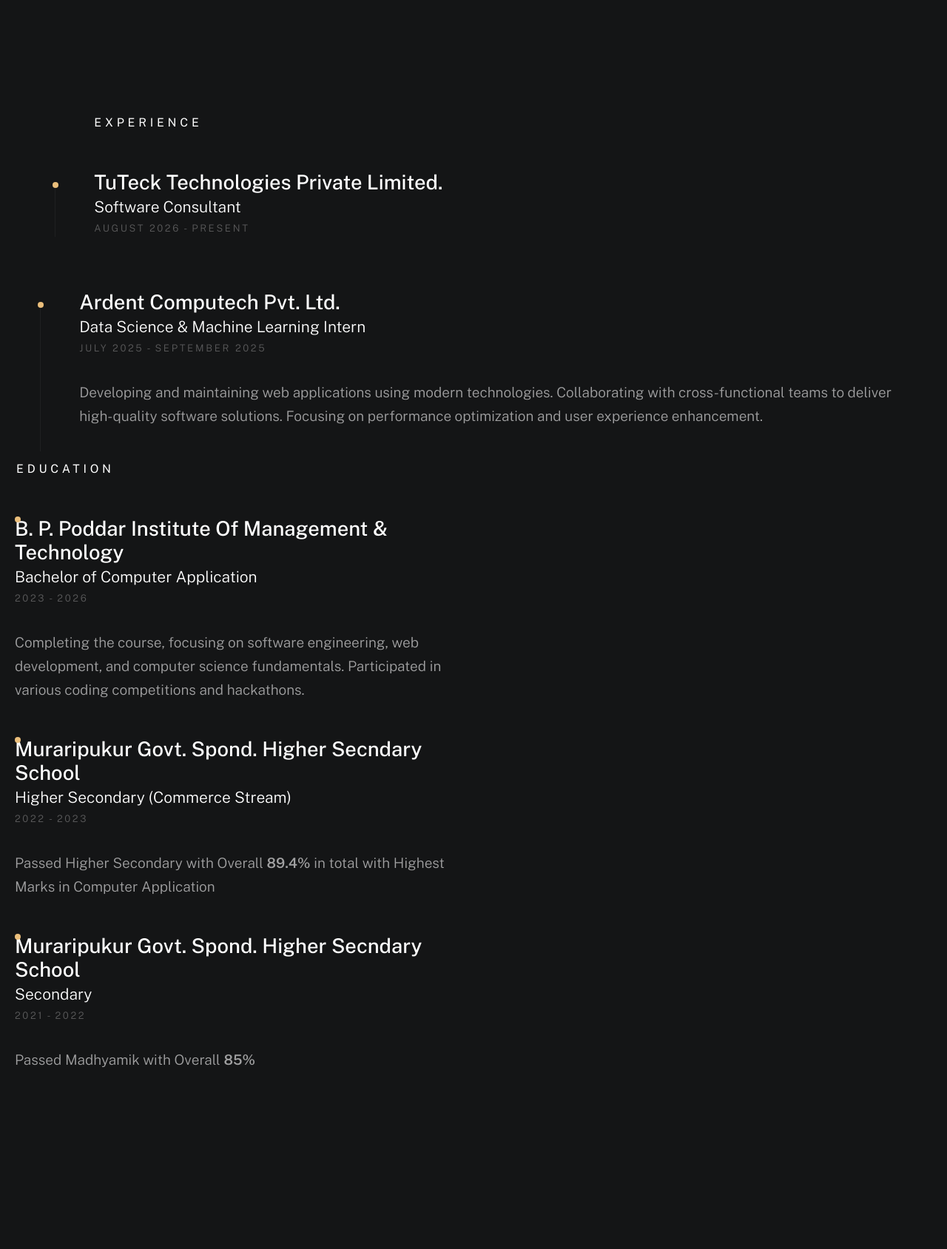
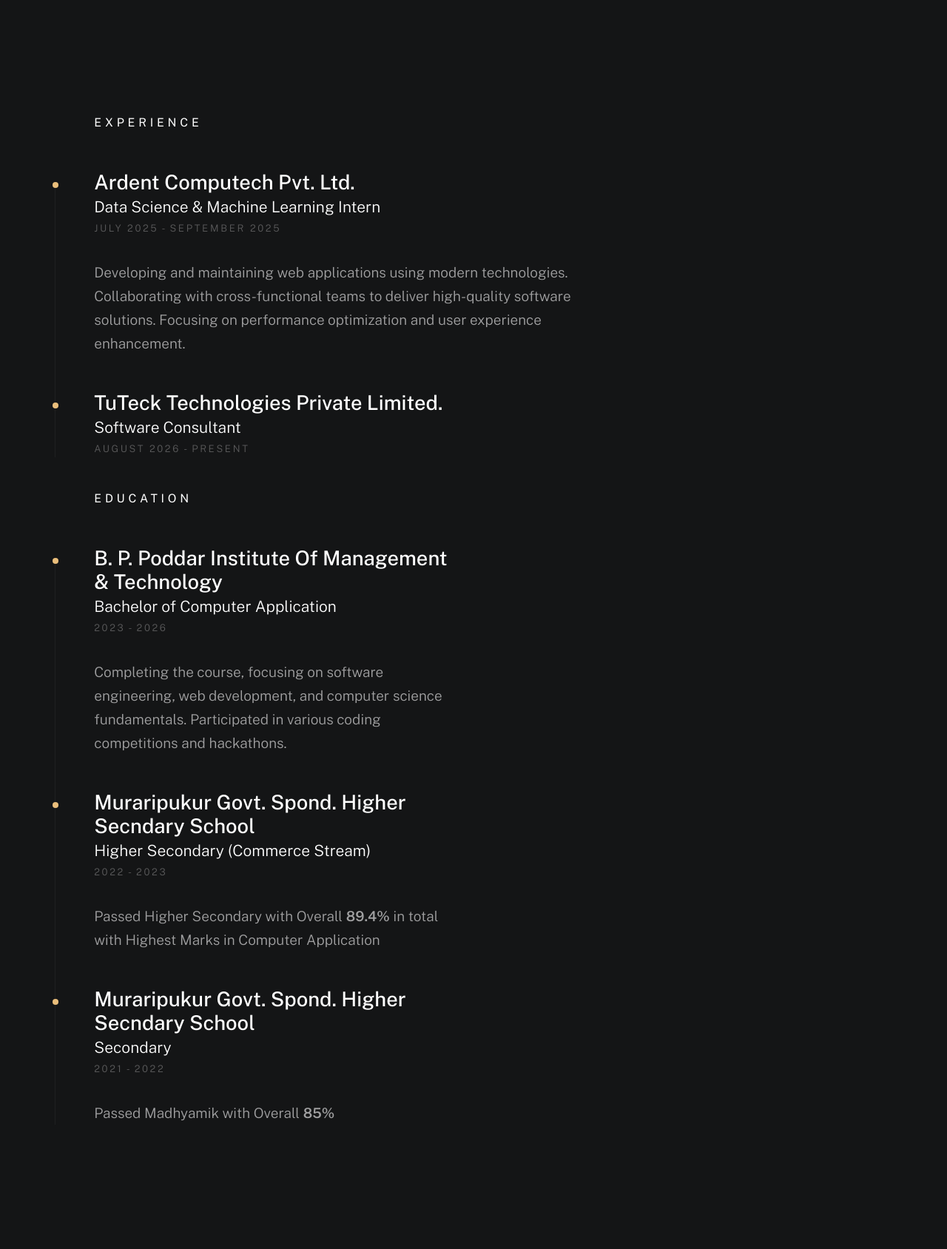
Before and after one commit to basak2005/portfolio_vercel, a Django app: template portfolio/templates/index1.html in a window 1280 px wide. Shown: the part 2093-3781 px from the top of the page at 74% size. Run offline with Django 5.2, Linux system fonts and the light colour scheme; the template is opened without the code that fills it, so the values that code supplies are empty; some web fonts are replaced.

Commit message:
structure problems

```diff
--- a/portfolio/templates/index1.html
+++ b/portfolio/templates/index1.html
@@ -189,18 +189,6 @@
                         <h2 class="text-pretitle" data-animate-el>
                             Experience
                         </h2>
-
-                        <div class="timeline" data-animate-el>
-                            <div class="timeline__block">
-                                    <div class="timeline__bullet"></div>
-                                        <div class="timeline__header">
-                                            <h4 class="timeline__title">TuTeck Technologies Private Limited.</h4>
-                                            <h5 class="timeline__meta">Software Consultant</h5>
-                                            <p class="timeline__timeframe">August 2026 - Present</p>
-                                        </div>
-                                    </div>
-                            </div>
-                        </div>
                         <div class="timeline" data-animate-el>
 
                             <div class="timeline__block">
@@ -212,6 +200,15 @@
                                 </div>
                                 <div class="timeline__desc">
                                     <p>Developing and maintaining web applications using modern technologies. Collaborating with cross-functional teams to deliver high-quality software solutions. Focusing on performance optimization and user experience enhancement.</p>
+                                </div>
+                            </div>
+
+                            <div class="timeline__block">
+                                <div class="timeline__bullet"></div>
+                                <div class="timeline__header">
+                                    <h4 class="timeline__title">TuTeck Technologies Private Limited.</h4>
+                                    <h5 class="timeline__meta">Software Consultant</h5>
+                                    <p class="timeline__timeframe">August 2026 - Present</p>
                                 </div>
                             </div>
 
@@ -584,6 +581,8 @@
 
                 </div> <!-- end works-portfolio -->
 
+            </section> <!-- end works -->
+
 
             <!-- ### contact
             ================================================== -->
```
